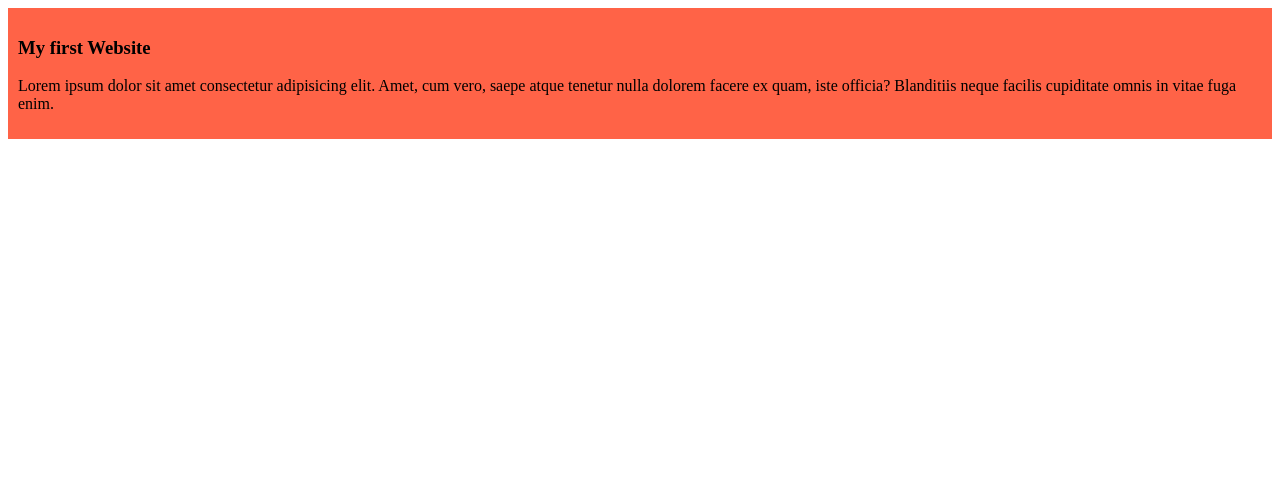
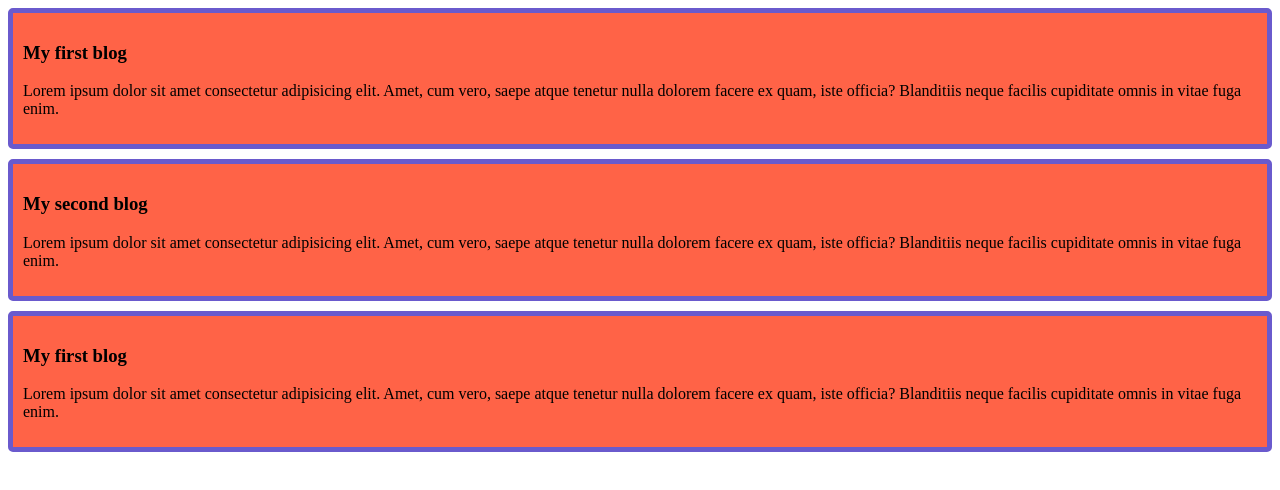
Before and after one commit to dinislamweb/my-simple-github-repo, a plain HTML site: page index.html in a window 1280 px wide. Drawn offline with Linux system fonts and the light colour scheme.

Commit message:
added second and third blog

```diff
--- a/index.html
+++ b/index.html
@@ -8,7 +8,15 @@
 </head>
 <body>
     <div>
-        <h3>My first Website </h3>
+        <h3>My first blog </h3>
+        <p>Lorem ipsum dolor sit amet consectetur adipisicing elit. Amet, cum vero, saepe atque tenetur nulla dolorem facere ex quam, iste officia? Blanditiis neque facilis cupiditate omnis in vitae fuga enim.</p>
+    </div>
+    <div>
+        <h3>My second blog </h3>
+        <p>Lorem ipsum dolor sit amet consectetur adipisicing elit. Amet, cum vero, saepe atque tenetur nulla dolorem facere ex quam, iste officia? Blanditiis neque facilis cupiditate omnis in vitae fuga enim.</p>
+    </div>
+    <div>
+        <h3>My first blog </h3>
         <p>Lorem ipsum dolor sit amet consectetur adipisicing elit. Amet, cum vero, saepe atque tenetur nulla dolorem facere ex quam, iste officia? Blanditiis neque facilis cupiditate omnis in vitae fuga enim.</p>
     </div>
 </body>
--- a/styles/blog.css
+++ b/styles/blog.css
@@ -1,4 +1,7 @@
 div{
     background-color: tomato;
     padding: 10px;
+    margin-bottom: 10px;
+    border: 5px solid slateblue;
+    border-radius: 5px;
 }
```
